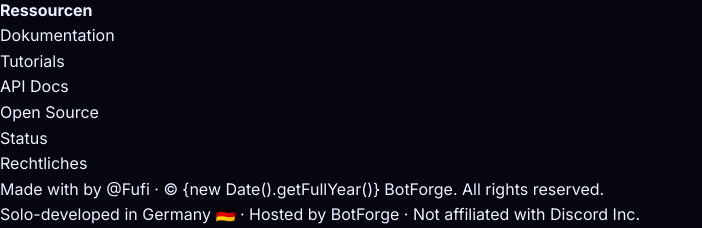
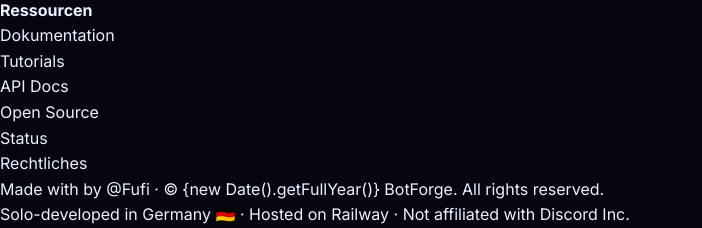
Before and after one commit to Fufi1925/Mod-Forge, a Flask app: page /imprint in a window 1280 px wide. Shown: the part 5145-5373 px from the top of the page, without its empty margins (0-702 px from the left). Run offline with Flask 2, Linux system fonts and the light colour scheme; parts of the project's set-up code (start-up, migrations or seed data) failed here and were passed over.

Commit message:
Update base.html

```diff
--- a/ModForge/web/templates/base.html
+++ b/ModForge/web/templates/base.html
@@ -1193,8 +1193,8 @@
 <!-- PAGE CONTENT -->
 {% block content %}{% endblock %}
 
-
-    <footer className="relative z-10 mt-24 border-t border-white/5 bg-black/30 backdrop-blur">
+<!-- FOOTER -->
+  <footer className="relative z-10 mt-24 border-t border-white/5 bg-black/30 backdrop-blur">
       <div className="max-w-7xl mx-auto px-4 sm:px-6 py-14 grid grid-cols-1 md:grid-cols-4 gap-10">
         <div className="md:col-span-2">
           <div className="flex items-center gap-3 mb-4">
@@ -1261,9 +1261,9 @@
           <a href="/team" className="text-violet-400 font-bold hover:text-violet-300">@Fufi</a>
           · © {new Date().getFullYear()} BotForge. All rights reserved.
         </div>
-        <div className="mt-1">Solo-developed in Germany 🇩🇪 · Hosted by BotForge · Not affiliated with Discord Inc.</div>
+        <div className="mt-1">Solo-developed in Germany 🇩🇪 · Hosted on Railway · Not affiliated with Discord Inc.</div>
       </div>
-    </footer>
+</footer>
 
 </div><!-- /.page-wrapper -->
 
```
